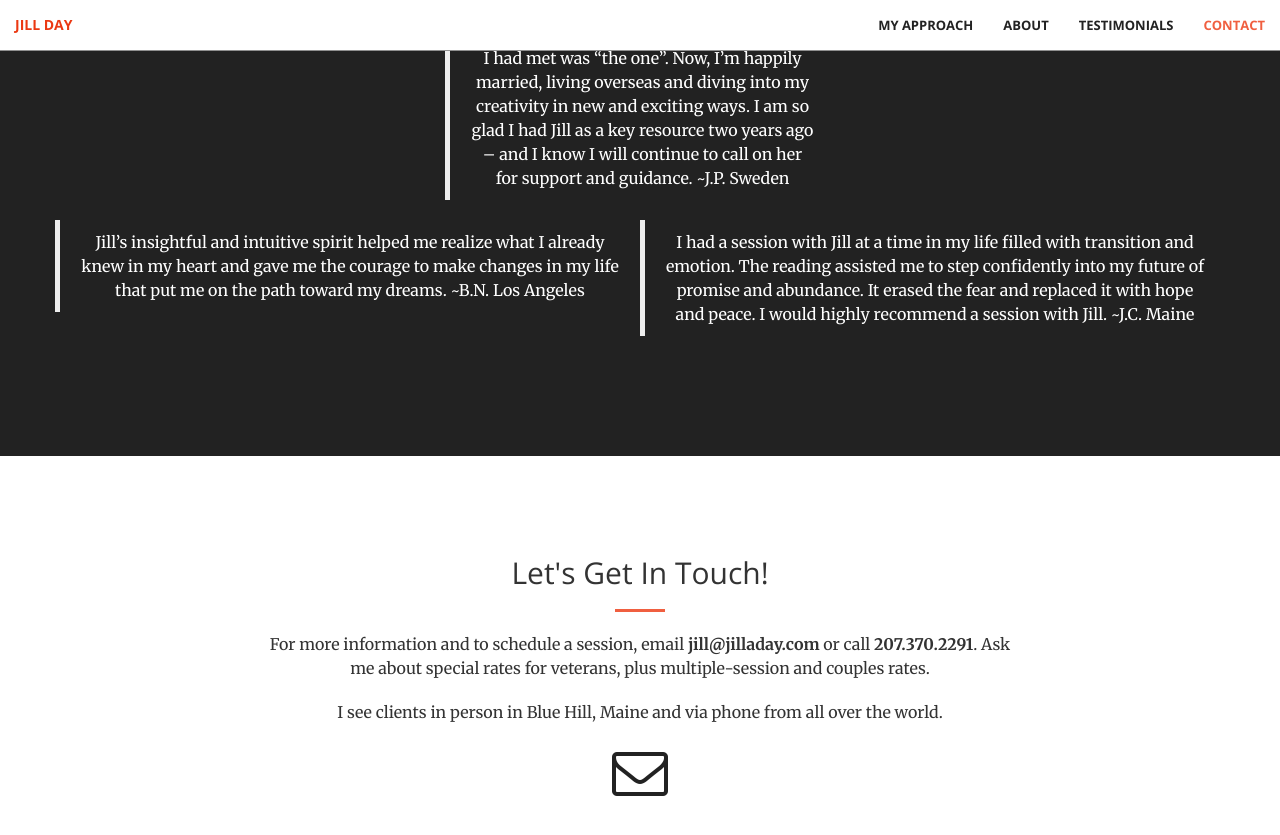
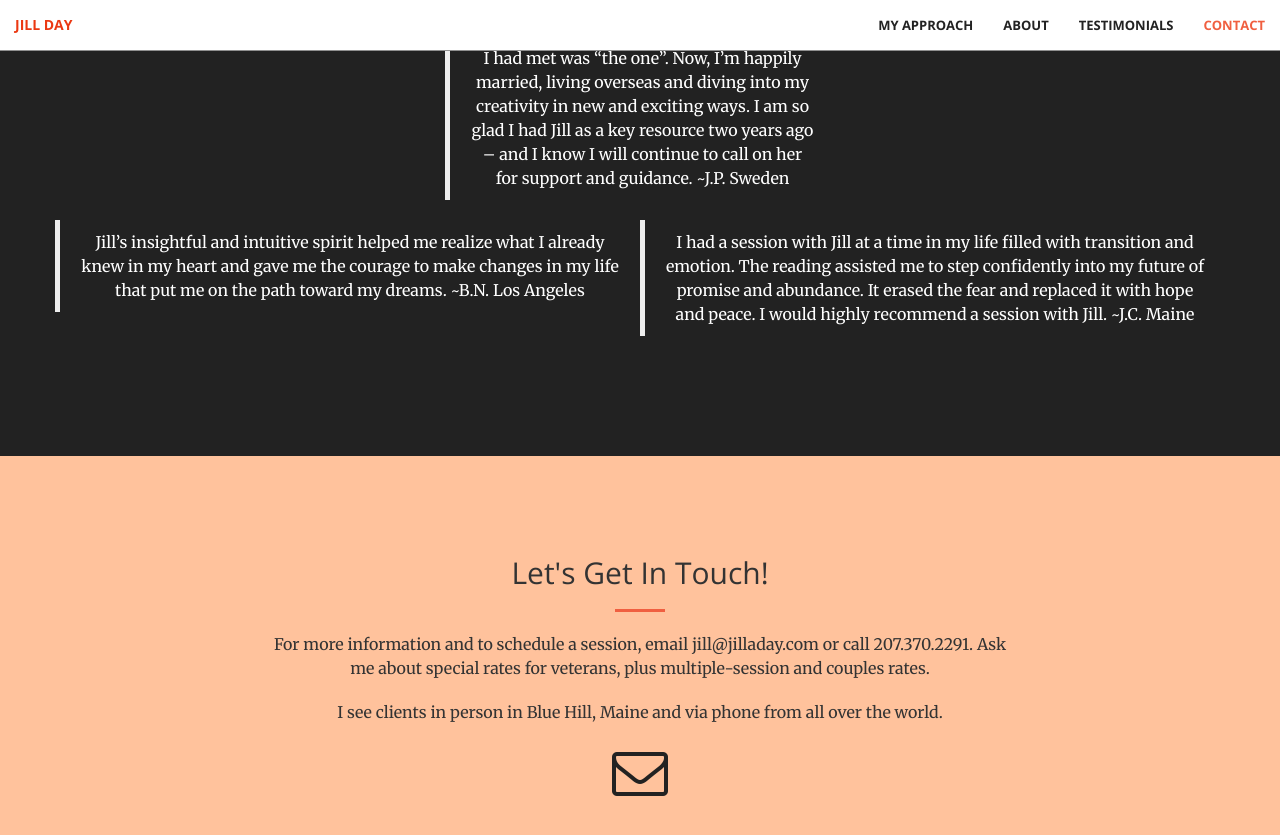
Before and after one commit to audreyshub/jilladay, a Jekyll site: the page built from index.html, in a window 1280 px wide and 900 px high, scrolled down 3788 px. Shown: the top 835 px of the window. Built offline with Jekyll 4.4.1, drawn with Linux system fonts in a browser that asks for light colours.

Commit message:
change bg color contact section

```diff
--- a/_includes/contact.html
+++ b/_includes/contact.html
@@ -1,10 +1,10 @@
-<section id="contact">
+<section id="contact" class="bg-nude">
     <div class="container">
         <div class="row">
             <div class="col-lg-8 col-lg-offset-2 text-center">
                 <h2 class="section-heading">Let's Get In Touch!</h2>
                 <hr class="primary">
-                <p>For more information and to schedule a session, email <strong>jill@jilladay.com</strong> or call <strong>207.370.2291</strong>. Ask me about special rates for veterans, plus multiple-session and couples rates.</p>
+                <p>For more information and to schedule a session, email jill@jilladay.com or call 207.370.2291. Ask me about special rates for veterans, plus multiple-session and couples rates.</p>
                 <p>I see clients in person in Blue Hill, Maine and via phone from all over the world.</p>
             </div>
         <div class="col-lg-12 text-center">
--- a/_sass/_base.scss
+++ b/_sass/_base.scss
@@ -49,6 +49,10 @@ p {
 .bg-dark {
     background-color: $theme-dark;
     color: white;
+}
+
+.bg-nude {
+    background-color: #FFC29C;
 }
 
 .text-faded {
```
